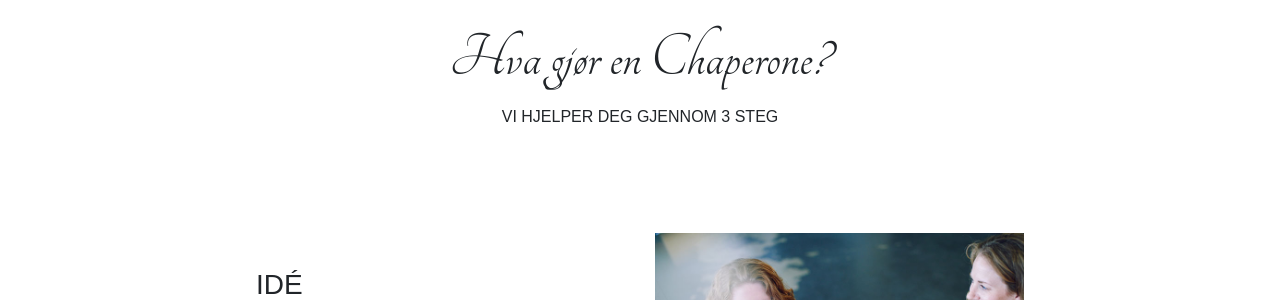
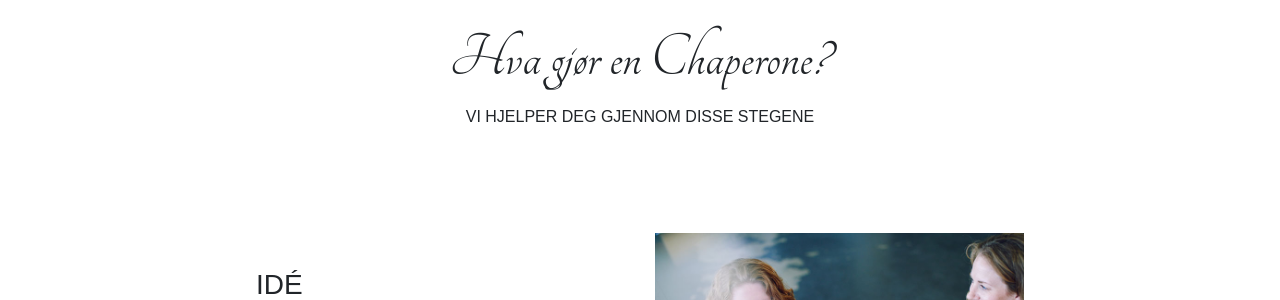
Before and after one commit to chaperonefilm/www_chaperonefilm_com, a Jekyll site: the page built from index.html, in a window 1280 px wide and 900 px high, scrolled down 775 px. Shown: the part 152-452 px from the top of the window. Built offline with Jekyll 4.4.1, drawn with Linux system fonts in a browser that asks for light colours; some web fonts are replaced.

Commit message:
Update index.html

```diff
--- a/index.html
+++ b/index.html
@@ -50,7 +50,7 @@ title: Home
     <div class="row" style="align-items: center; text-align: center;">
         <div class="col">
             <h1 class="callout-text" style="font-size: 4rem;">Hva gjør en Chaperone?</h1>
-            <label>VI HJELPER DEG GJENNOM 3 STEG</label>
+            <label>VI HJELPER DEG GJENNOM DISSE STEGENE</label>
         </div>
     </div>
 </div>
```
